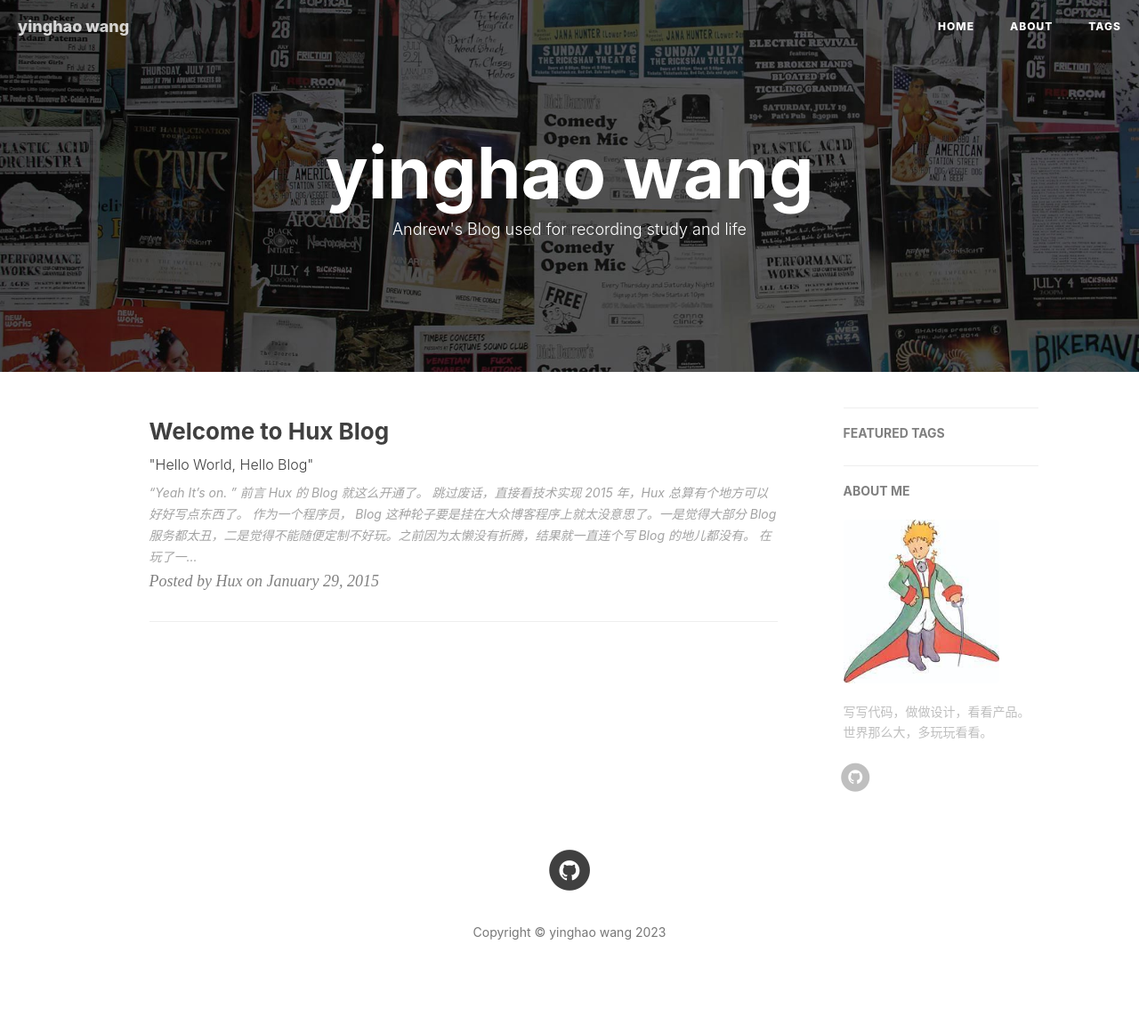
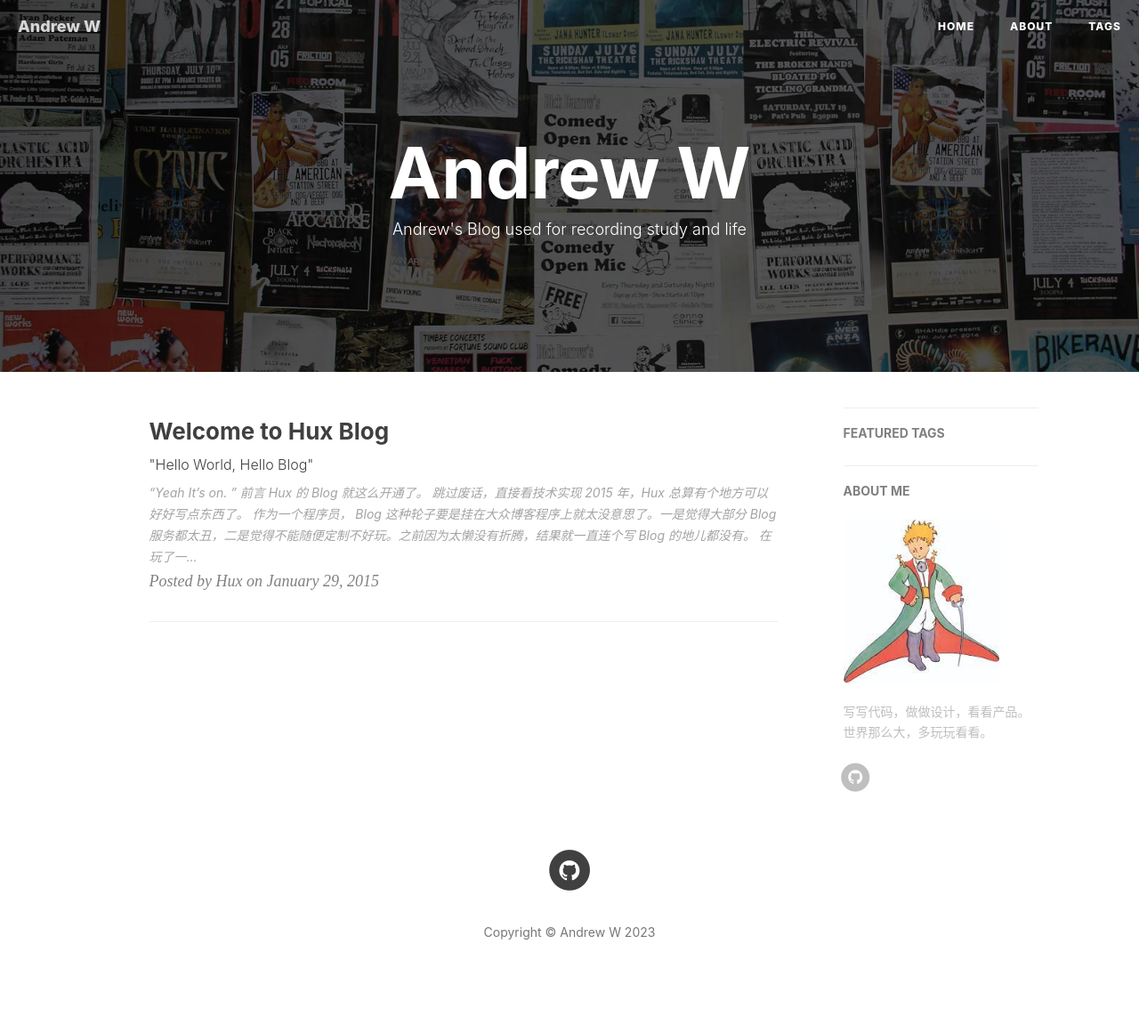
Before and after one commit to andrewW0210/andrewW0210.github.io, a Jekyll site: the page built from index.html, in a window 1280 px wide. Shown: the whole page at 89% size. Built offline with Jekyll 4.4.1, drawn with Linux system fonts in a browser that asks for light colours; nearby versions of some CDN libraries; the list of posts is cut into pages by our own code; comment, search, counter and statistics services are not loaded.

Commit message:
Try to config.

```diff
--- a/_config.yml
+++ b/_config.yml
@@ -1,5 +1,5 @@
 # Site settings
-title: yinghao wang
+title: Andrew W
 SEOTitle: Andrew's Blog
 header-img: img/home-bg.jpg
 email: wang_yinghao@qq.com
--- a/_layouts/page.html
+++ b/_layouts/page.html
@@ -100,7 +100,7 @@ layout: default
 
                 <!-- Short About -->
                 <section class="visible-md visible-lg">
-                    <hr><h5><a href="{{'/about/' | prepend: site.baseurl }}">ABOUT ME</a></h5>
+                    <hr><h5><a>ABOUT ME</a></h5>
                     <div class="short-about">
                         {% if site.sidebar-avatar %}
                             <img src="{{site.sidebar-avatar}}" />
```
